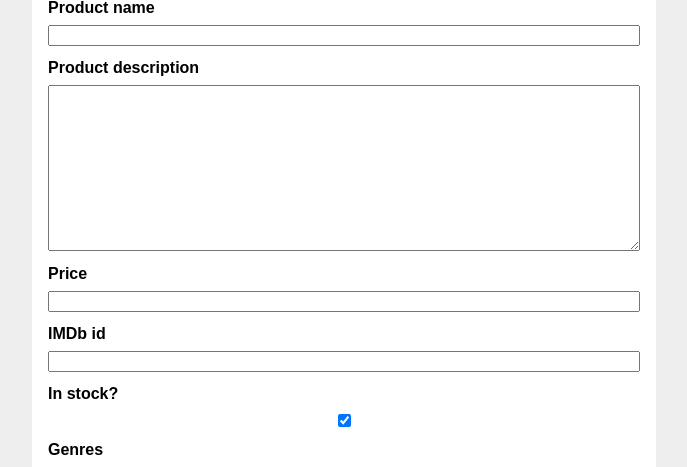
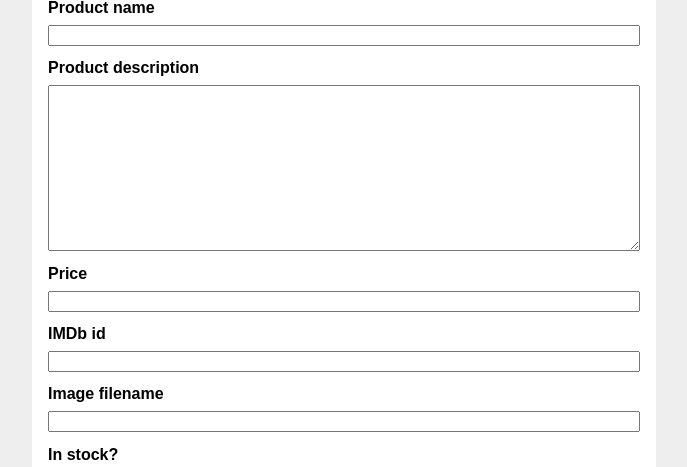
Before and after one commit to kannercollege/videostore, a Flask app: page /create in a window 1280 px wide. Shown: the part 119-586 px from the top of the page, without its empty margins (296-983 px from the left). Run offline with Flask 2, Linux system fonts and the light colour scheme; the visitor is signed in with stand-in values (Sample User, id 1); data that the repository does not hold is empty.

Commit message:
add images

```diff
--- a/videostore/schema.sql
+++ b/videostore/schema.sql
@@ -22,9 +22,10 @@ CREATE TABLE product (
     product_description TEXT,
     product_imdb_id TEXT NOT NULL,
     product_is_stock_left INTEGER NOT NULL,
+    product_image_filename TEXT,
     price REAL NOT NULL CHECK (
         price >= 0
-        and price <= 1000000
+        AND price <= 1000000
     )
 );
 
--- a/videostore/static/style.css
+++ b/videostore/static/style.css
@@ -101,6 +101,20 @@ nav ul li a, nav ul li span, header .action {
   color: #a86437;
 }
 
+.product-information {
+  display: flex;
+  flex-wrap: wrap;
+}
+
+.product-information .productimage {
+  flex: 50%;
+  max-width: 25%;
+}
+
+.product-information .description {
+  flex: 50%;
+}
+
 .content:last-child {
   margin-bottom: 0;
 }
--- a/videostore/store.py
+++ b/videostore/store.py
@@ -126,6 +126,7 @@ def create():
         price = float(request.form["price"])
         product_imdb_id = request.form["imdb_id"]
         is_stock_left = int("is_stock_left" in request.form)
+        product_image_filename = request.form["product_image_filename"]
 
         genres = [
             db.execute("SELECT * FROM genre WHERE id = ?", (id,)).fetchone()
@@ -143,15 +144,19 @@ def create():
         if None in genres:
             error = "Invalid genre entered."
 
+        if not product_image_filename:
+            error = "Image filename is required."
+
         if error is None:
             try:
                 cursor = db.execute(
-                    "INSERT INTO product (product_name, product_description, product_imdb_id, product_is_stock_left, price) VALUES (?, ?, ?, ?, ?)",
+                    "INSERT INTO product (product_name, product_description, product_imdb_id, product_is_stock_left, product_image_filename, price) VALUES (?, ?, ?, ?, ?, ?)",
                     (
                         product_name,
                         product_description,
                         product_imdb_id,
                         is_stock_left,
+                        product_image_filename,
                         price,
                     ),
                 )
@@ -193,6 +198,7 @@ def update(id):
         price = float(request.form["price"])
         product_imdb_id = request.form["imdb_id"]
         is_stock_left = int("is_stock_left" in request.form)
+        product_image_filename = request.form["product_image_filename"]
 
         genres = [
             db.execute("SELECT * FROM genre WHERE id = ?", (id,)).fetchone()
@@ -210,15 +216,19 @@ def update(id):
         if None in genres:
             error = "Invalid genre entered."
 
+        if not product_image_filename:
+            error = "Image filename is required."
+
         if error is None:
             try:
                 db.execute(
-                    "UPDATE product SET product_name = ?, product_description = ?, product_imdb_id = ?, product_is_stock_left = ?, price = ? WHERE id = ?",
+                    "UPDATE product SET product_name = ?, product_description = ?, product_imdb_id = ?, product_is_stock_left = ?, product_image_filename = ?, price = ? WHERE id = ?",
                     (
                         product_name,
                         product_description,
                         product_imdb_id,
                         is_stock_left,
+                        product_image_filename,
                         price,
                         id,
                     ),
--- a/videostore/templates/store/create.html
+++ b/videostore/templates/store/create.html
@@ -19,6 +19,9 @@
   <label for="imdb_id">IMDb id</label>
   <input name="imdb_id" id="imdb_id" value="{{ request.form['imdb_id'] }}" required>
 
+  <label for="product_image_filename">Image filename</label>
+  <input name="product_image_filename" id="product_image_filename" value="{{ request.form['product_image_filename'] }}">
+
   <label for="is_stock_left">In stock?</label>
   <input type="checkbox" name="is_stock_left" id="is_stock_left" checked>
 
--- a/videostore/templates/store/update.html
+++ b/videostore/templates/store/update.html
@@ -21,6 +21,10 @@
   <label for="imdb_id">IMDB id</label>
   <input name="imdb_id" id="imdb_id" value="{{ request.form['imdb_id']  or product['product_imdb_id']}}" required>
 
+  <label for="product_image_filename">Image filename</label>
+  <input name="product_image_filename" id="product_image_filename"
+    value="{{ request.form['product_image_filename']  or product['product_image_filename']}}">
+
   <label for="is_stock_left">In stock?</label>
   <input type="checkbox" name="is_stock_left" id="is_stock_left" {{ 'checked' if 'is_stock_left' in request.form or
     product['product_is_stock_left'] }}>
```
Also changed, not shown: videostore/templates/store/view.html (+6 -1 lines), videostore/static/images/Knofje.jpg (added), videostore/static/images/batman.jpg (added), videostore/static/images/casino.jpg (added), videostore/static/images/dirtydancing.jpg (added), videostore/static/images/erik.jpg (added), videostore/static/images/garfield.jpg (added), videostore/static/images/gladiator.jpg (added), videostore/static/images/megamindy.jpg (added), videostore/static/images/narnia.jpg (added), videostore/static/images/nightmare.jpg (added), videostore/static/images/shawshank.jpg (added).
